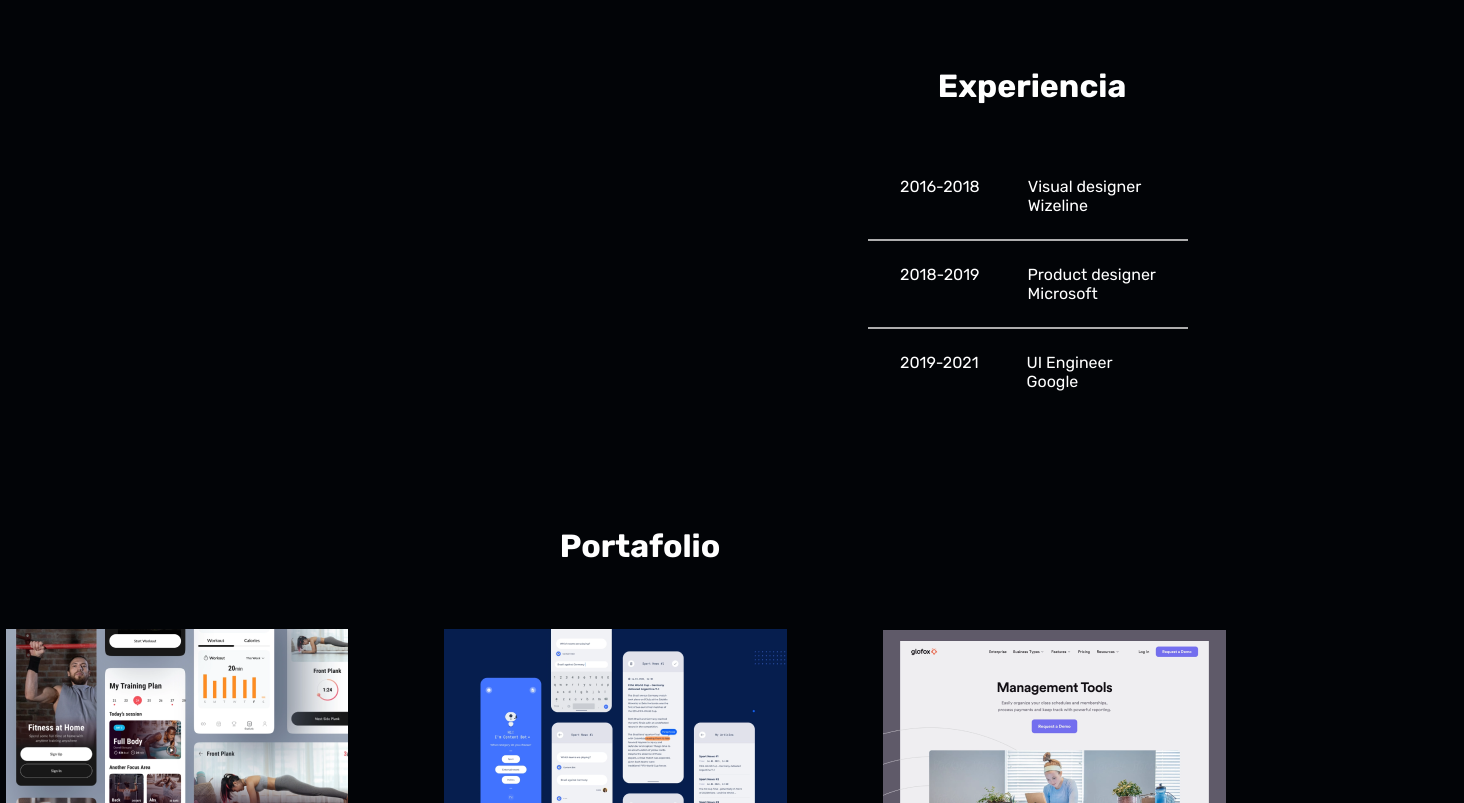
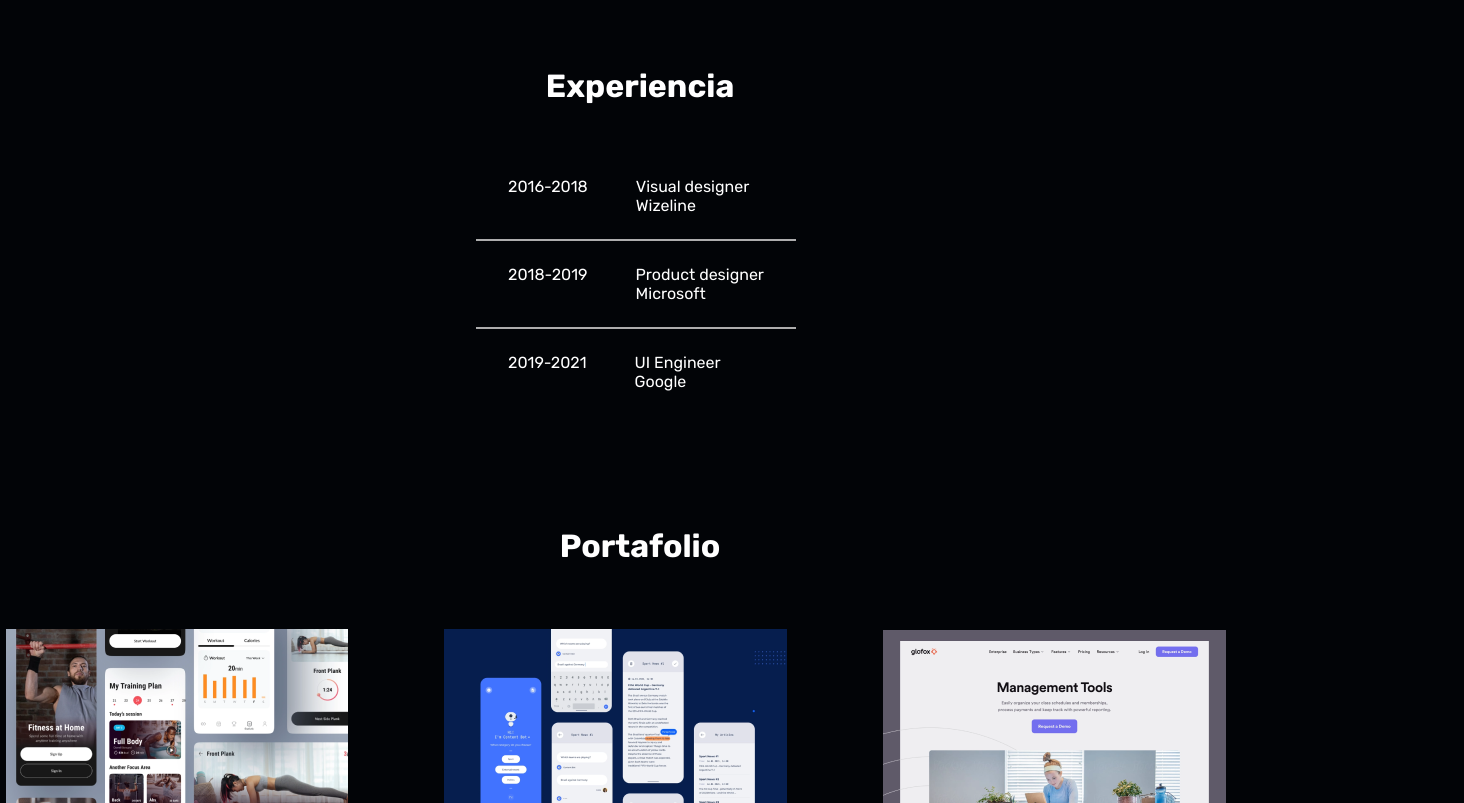
Before and after one commit to Dimagnic/Proyecto-Portafolio, a plain HTML site: page index.html in a window 1280 px wide. Shown: the part 1902-2705 px from the top of the page, 1464 px wide, since content can reach past the window. Drawn offline with Linux system fonts and the light colour scheme.

Commit message:
Update style.css

```diff
--- a/style.css
+++ b/style.css
@@ -368,14 +368,11 @@
 
 .section3{
 
-
-    width: 54rem;
     display: flex;
     flex-direction: column;
     justify-content: center;
     align-items: center;
     padding: 2rem 0;
-    margin: 0rem 600px;
     display: flex;
     flex-wrap: nowrap;
 
```
